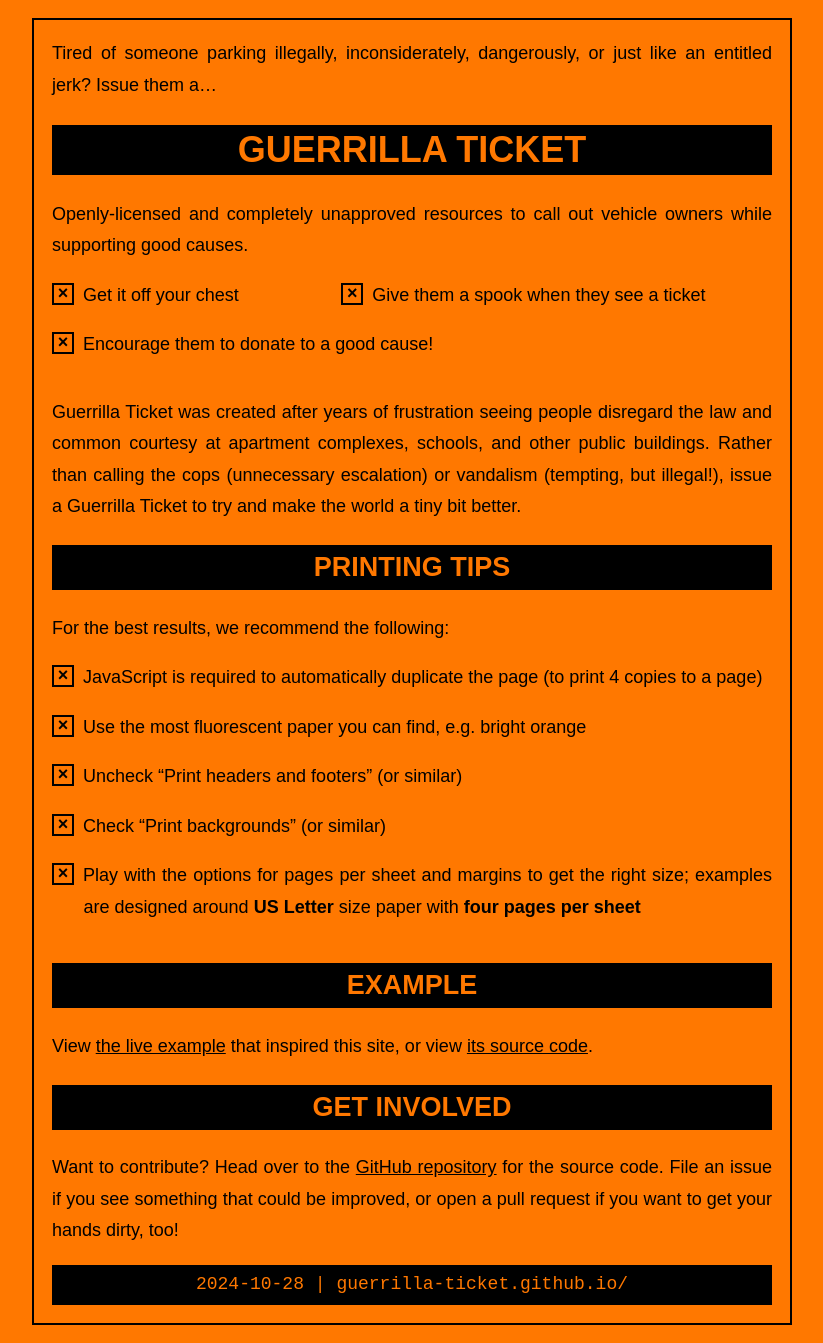
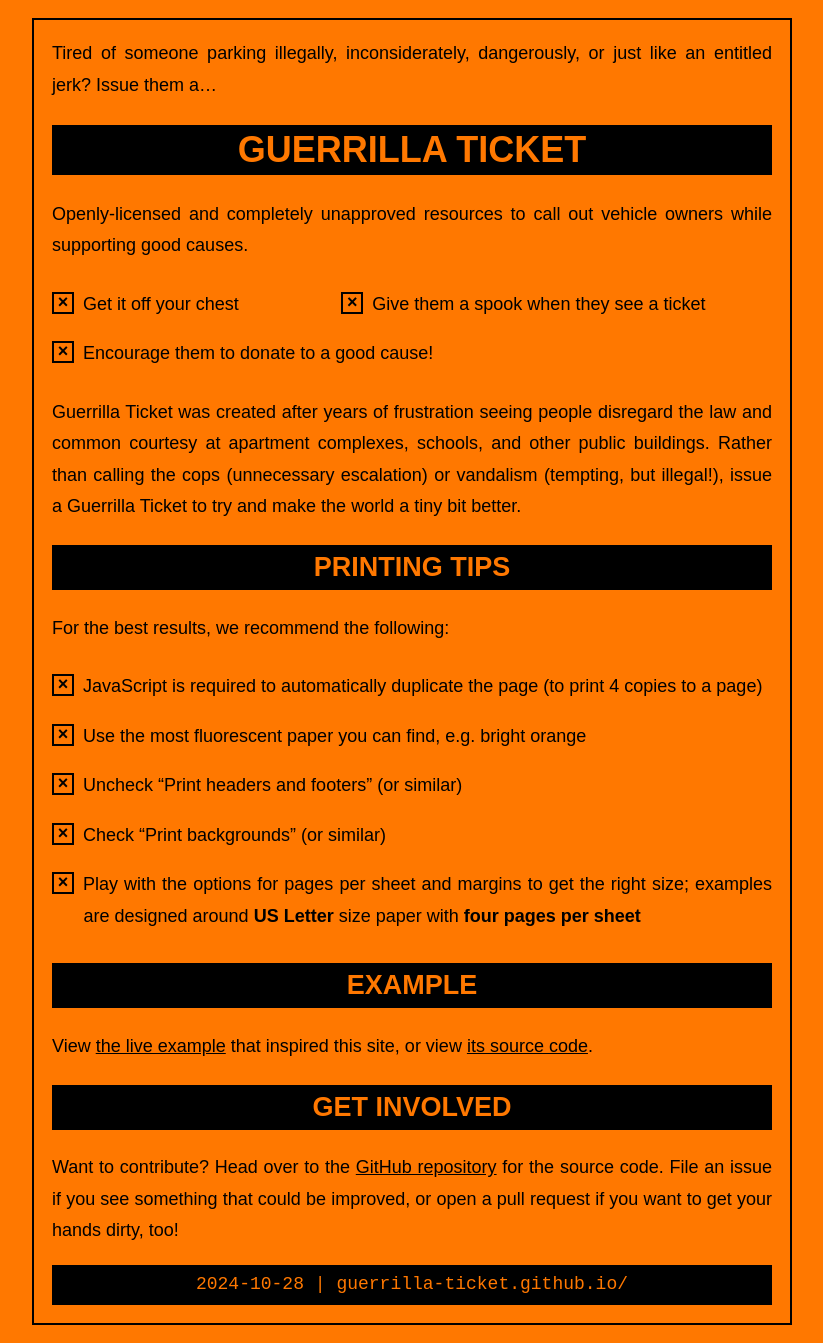
Before and after one commit to guerilla-ticket/guerilla-ticket.github.io, a Jekyll site: the page built from README.md, in a window 1280 px wide. Shown: the whole page, without its empty margins (228-1051 px from the left). Built offline with Jekyll 4.4.1, drawn with Linux system fonts in a browser that asks for light colours; some web fonts are replaced; our own code applies the rules of GitHub Pages for plain Markdown files.

Commit message:
Fix list spacing

```diff
--- a/_layouts/default.html
+++ b/_layouts/default.html
@@ -104,7 +104,7 @@
 
       ul.task-list li {
         flex-grow: 1;
-        margin-block-end: 1em;
+        margin-block: 0.5em;
       }
 
       ul.task-list input {
```
